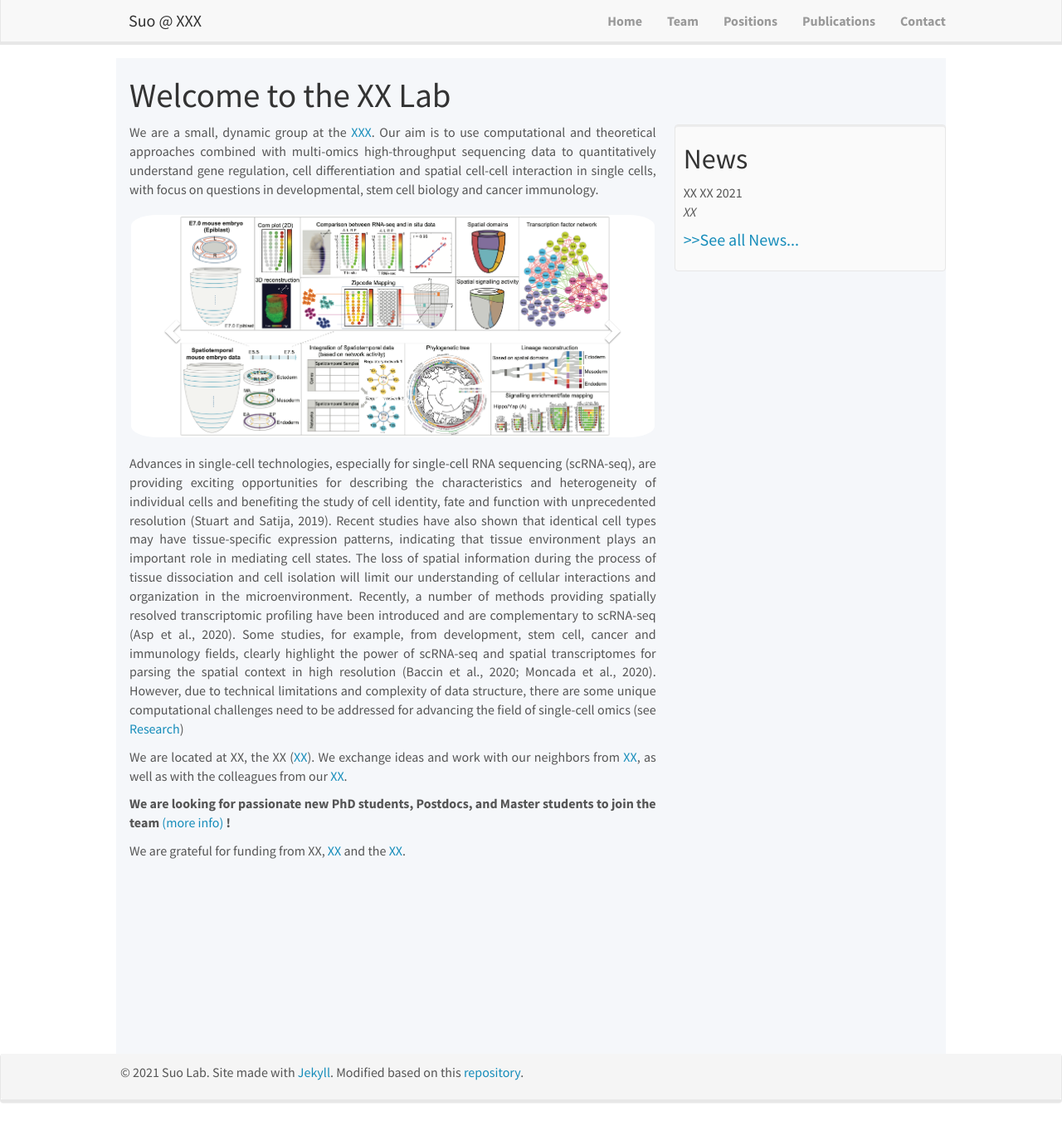
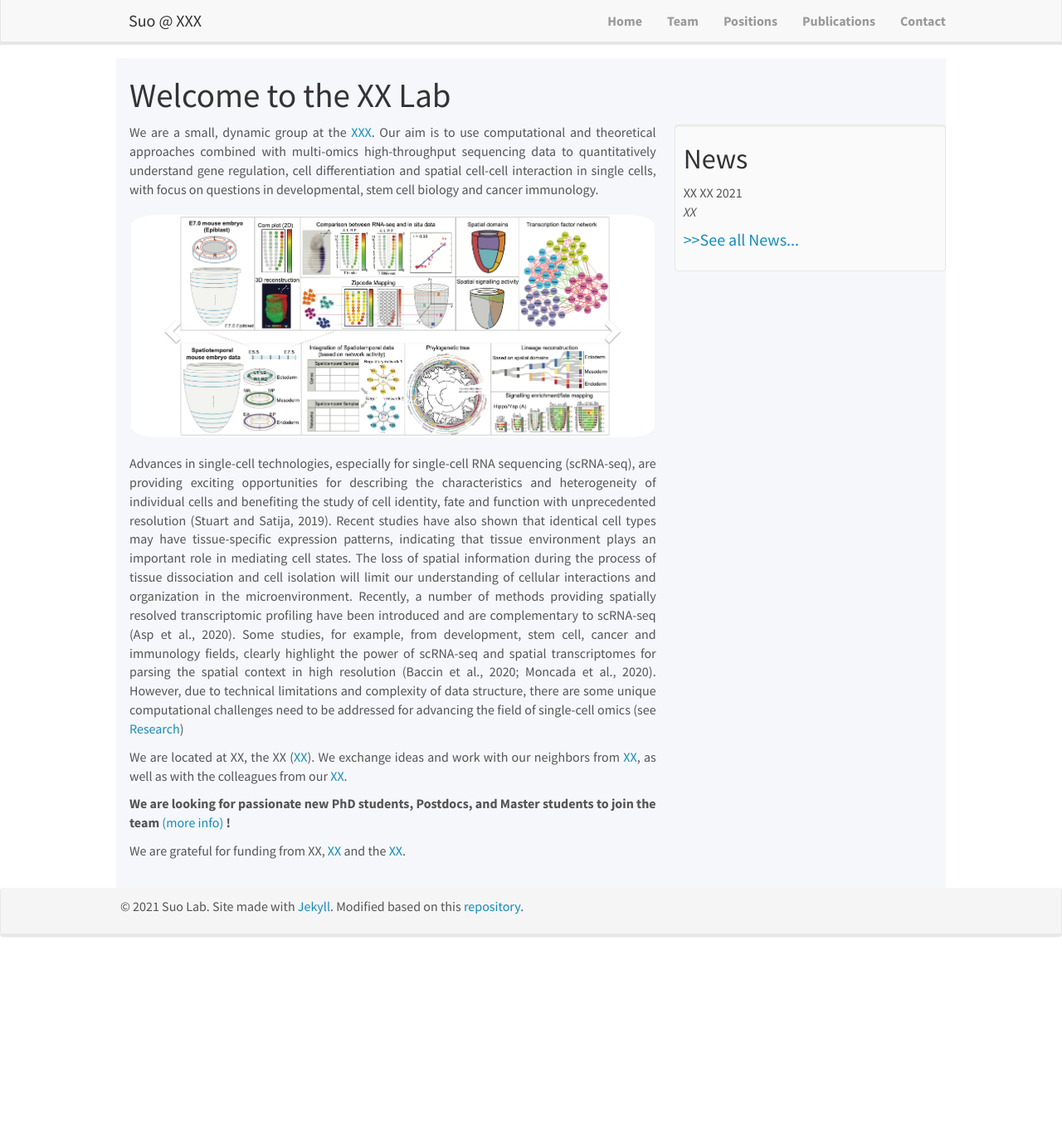
Before and after one commit to suoshengbao/suoshengbao.github.io, a Jekyll site: the page built from _pages/home.md, in a window 1280 px wide and 1351 px high. Shown: the whole window at 83% size. Built offline with Jekyll 4.4.1, drawn with Linux system fonts in a browser that asks for light colours; nearby versions of some CDN libraries.

Commit message:
Update main.scss

```diff
--- a/css/main.scss
+++ b/css/main.scss
@@ -45,7 +45,7 @@ firstp {
   margin-left: auto;
   max-width: 1000px; /* or 950px */
   background-color: #f5f7fa;
-  height: 1200px;
+  height: 1000px;
 }
 
 .container-fluid-auto {
```
